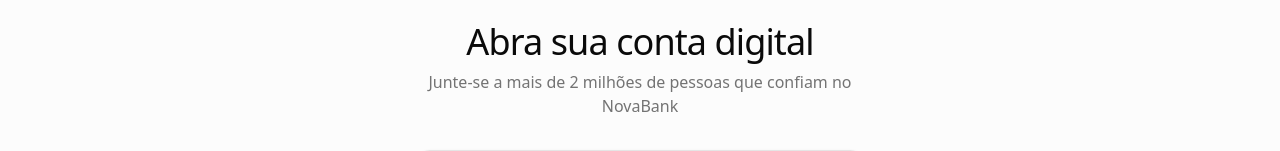
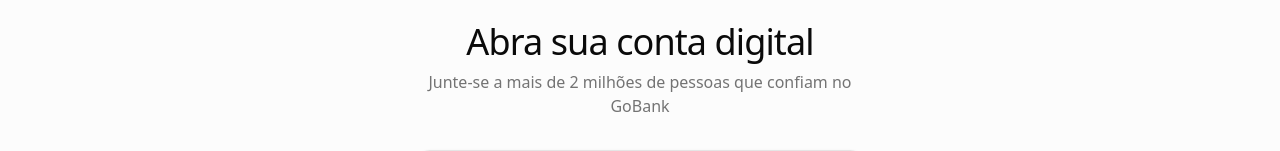
Before and after one commit to high-effort-low-stress/go-bank-web, a Next.js app: page /register in a window 1280 px wide. Shown: the part 123-274 px from the top of the page. Built offline with nearby package versions, Linux system fonts and the light colour scheme.

Commit message:
fix: NovaBank -> GoBank
Signed-off-by: iago silva <iago.scandido3@gmail.com>

```diff
--- a/app/register/page.tsx
+++ b/app/register/page.tsx
@@ -22,7 +22,7 @@
               Abra sua conta digital
             </h1>
             <p className="text-muted-foreground max-w-md">
-              Junte-se a mais de 2 milhões de pessoas que confiam no NovaBank
+              Junte-se a mais de 2 milhões de pessoas que confiam no GoBank
             </p>
           </div>
           <CreateUserAccountForm />
```
